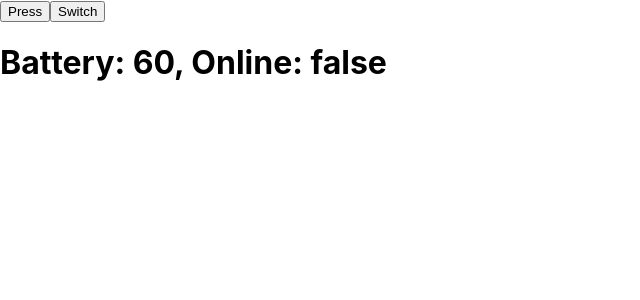
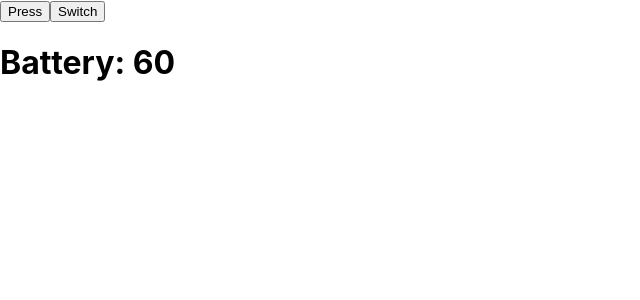
Before and after one commit to vue-then/react-hooks, a React app: page / in a window 1280 px wide. Shown: the top 300 px of the page, without its empty margins (0-640 px from the left). Built offline with nearby package versions, Linux system fonts and the light colour scheme.

Commit message:
contextType的使用

```diff
--- a/src/App.jsx
+++ b/src/App.jsx
@@ -6,18 +6,11 @@ const BatteryContext = createContext();
 const OnlineContext = createContext();
 
 class Leaf extends Component {
+  static contextType = BatteryContext;
   render() {
+    const battery = this.context;
     return (
-      <BatteryContext.Consumer>
-        {
-          battery =>
-          <OnlineContext.Consumer>
-            {
-              online => <h1>Battery: {battery}, Online: {String(online)}</h1>
-            }
-          </OnlineContext.Consumer>
-        }
-      </BatteryContext.Consumer>
+      <h1>Battery: {battery} </h1>
 
     );
   }
```
